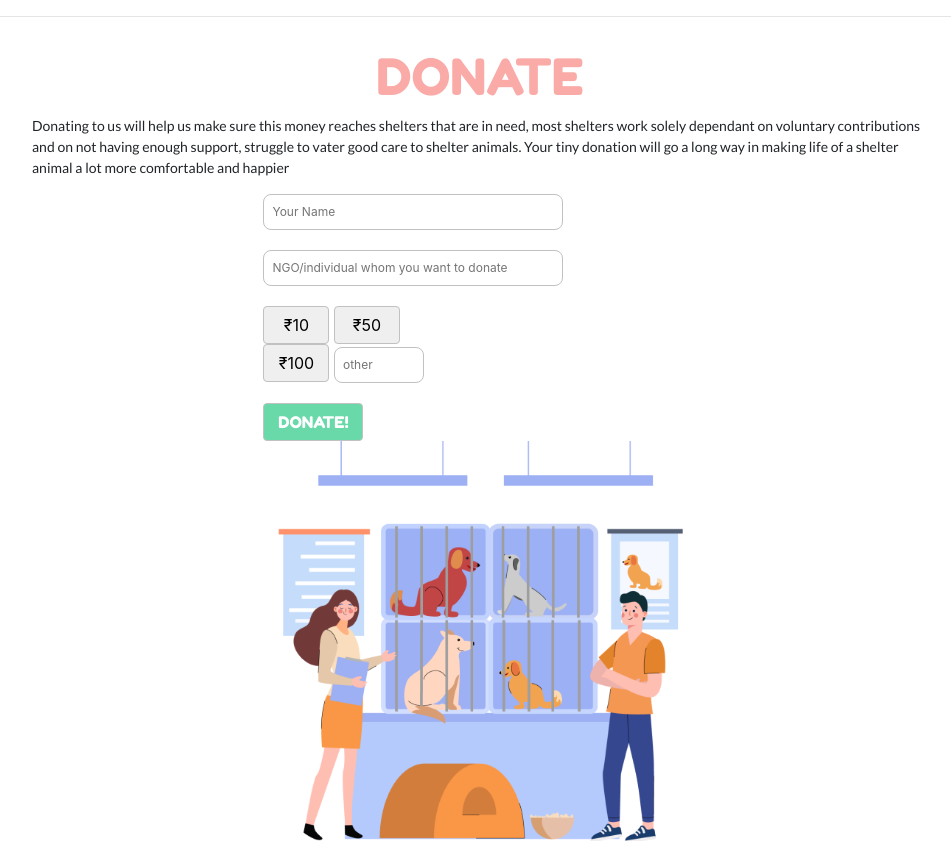
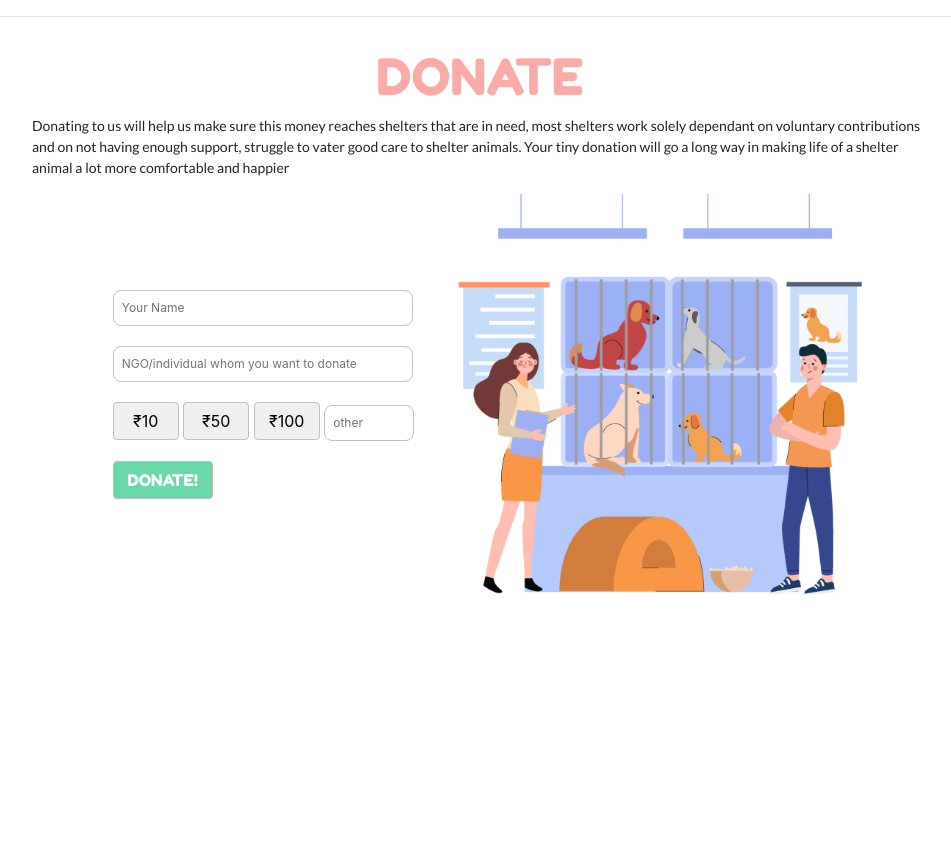
Before and after one commit to Priyanka7011/virtuwoof, a Django app: page /donate in a window 1280 px wide. Shown: the part 116-957 px from the top of the page, without its empty margins (160-1111 px from the left). After the commit the page ends 710 px from the top, so only its background shows below. Run offline with Django 3.2, Linux system fonts and the light colour scheme; some libraries are stand-ins or nearby versions.

Commit message:
donation changes

```diff
--- a/project/mainApp/templates/donation.html
+++ b/project/mainApp/templates/donation.html
@@ -66,7 +66,12 @@
                 font-size:14px;
                 width:70%;
             }
-
+            .partition{
+            display: flex;
+            justify-content: space-around;
+            align-items: center;
+            flex-direction: row;
+}
             .donationForm{
                 width:45%;
                 display: flex;
```
